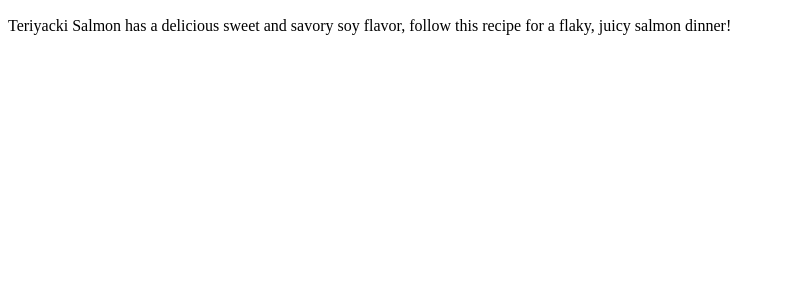
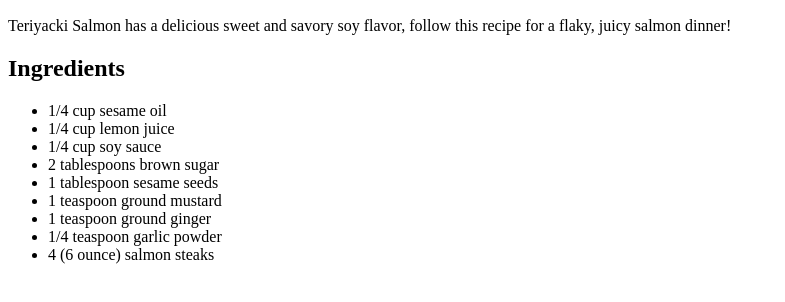
Before and after one commit to jacann/odin-recipes, a plain HTML site: page recipes/teriyackisalmon.html in a window 1280 px wide. Shown: the part 434-736 px from the top of the page, without its empty margins (0-785 px from the left). Drawn offline with Linux system fonts and the light colour scheme.

Commit message:
Add ingredient list

```diff
--- a/recipes/teriyackisalmon.html
+++ b/recipes/teriyackisalmon.html
@@ -9,5 +9,17 @@
         <img src="https://rasamalaysia.com/wp-content/uploads/2016/03/salmon-teriyaki-thumb.jpg" alt="a fillet of teriyacki salmon">
         <h2>Description</h2>
         <p>Teriyacki Salmon has a delicious sweet and savory soy flavor, follow this recipe for a flaky, juicy salmon dinner! </p>
+        <h2>Ingredients</h2>
+        <ul>
+            <li>1/4 cup sesame oil</li>
+            <li>1/4 cup lemon juice</li>
+            <li>1/4 cup soy sauce</li>
+            <li>2 tablespoons brown sugar</li>
+            <li>1 tablespoon sesame seeds</li>
+            <li>1 teaspoon ground mustard</li>
+            <li>1 teaspoon ground ginger</li>
+            <li>1/4 teaspoon garlic powder</li>
+            <li>4 (6 ounce) salmon steaks</li>
+        </ul>
     </body>
 </html>
```
